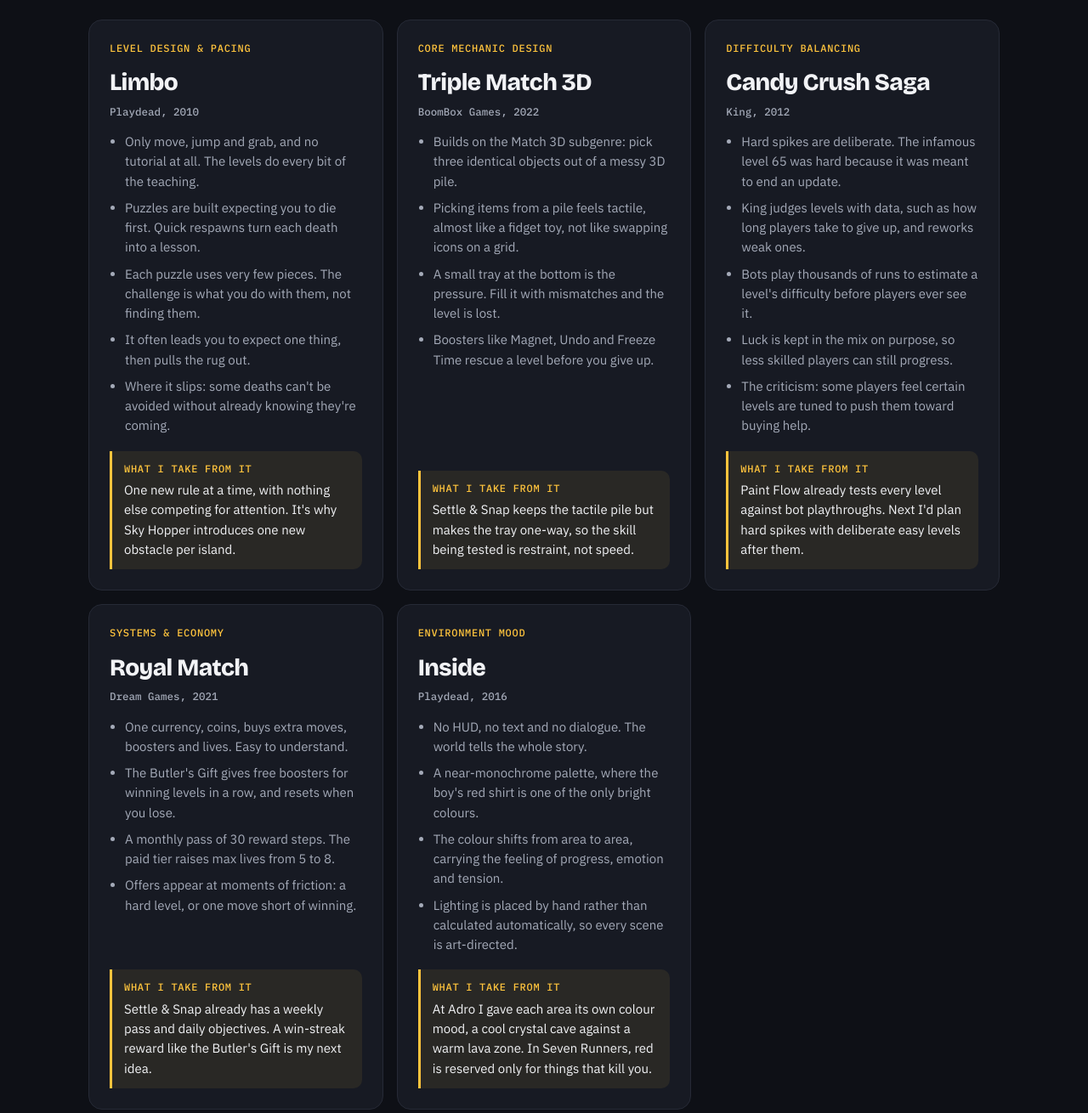
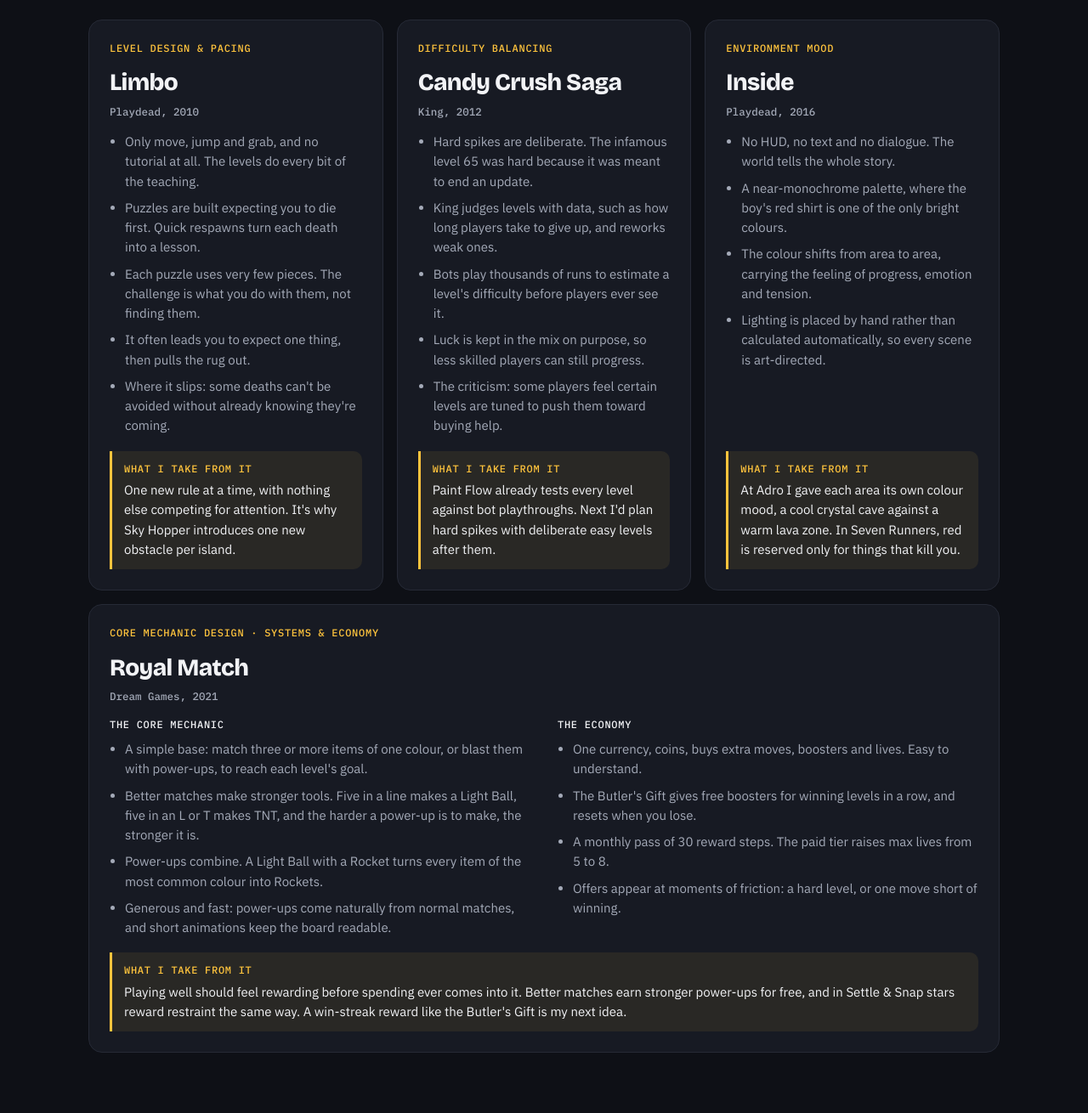
Before and after one commit to skyishighh/skyishighh.github.io, a plain HTML site: page index.html in a window 1280 px wide. Shown: the part 5327-6637 px from the top of the page at 85% size. Drawn offline with nearby package versions, Linux system fonts and the light colour scheme.

Commit message:
Replace Triple Match 3D with a merged Royal Match deconstruction
Royal Match now covers both core mechanic design and systems &
economy in one full-width card; both skill cards link to it.

Co-Authored-By: Claude Opus 5.5 <noreply@anthropic.com>
Claude-Session: https://claude.ai/code/session_01BaQjvCtTiCJdm7GxNC6hcn

```diff
--- a/index.html
+++ b/index.html
@@ -106,6 +106,9 @@
   .decon { background: var(--panel); border: 1px solid var(--rule); border-radius: 16px; padding: 24px; display: flex; flex-direction: column; scroll-margin-top: 20px; }
   .decon h3 { font-size: 28px; font-weight: 800; }
   .decon .meta { margin: 2px 0 14px; color: var(--soft); font-family: var(--mono); font-size: 12.5px; }
+  .decon.wide { grid-column: 1 / -1; }
+  .decon .parts { display: grid; grid-template-columns: repeat(auto-fit, minmax(260px, 1fr)); gap: 8px 32px; }
+  .decon h4 { font-family: var(--mono); font-weight: 500; font-size: 12px; letter-spacing: .06em; text-transform: uppercase; color: var(--ink); margin: 0 0 8px; }
   .decon ul { margin: 0 0 18px; padding-left: 18px; color: var(--soft); font-size: 15px; display: grid; gap: 8px; }
   .decon .take { margin-top: auto; background: rgba(255,196,61,.08); border-left: 3px solid var(--accent); border-radius: 0 10px 10px 0; padding: 12px 14px; }
   .decon .take b { display: block; font-family: var(--mono); font-size: 12px; letter-spacing: .06em; text-transform: uppercase; color: var(--accent); margin-bottom: 4px; font-weight: 500; }
@@ -284,7 +287,7 @@
           <li><a href="#sky-hopper">Sky Hopper</a><span>One-touch flying. Hold to climb, release to dive.</span></li>
           <li><a href="#paint-flow">Paint Flow</a><span>Load colour cannons onto a belt to paint the picture.</span></li>
         </ul>
-        <a class="studied" href="#triple-match">Studied: Triple Match 3D &#8594;</a>
+        <a class="studied" href="#royal-match">Studied: Royal Match &#8594;</a>
       </div>
       <div class="skill-card">
         <span class="tag">02</span>
@@ -353,18 +356,6 @@
         </ul>
         <div class="take"><b>What I take from it</b><p>One new rule at a time, with nothing else competing for attention. It's why Sky Hopper introduces one new obstacle per island.</p></div>
       </article>
-      <article class="decon" id="triple-match">
-        <span class="tag">Core mechanic design</span>
-        <h3>Triple Match 3D</h3>
-        <p class="meta">BoomBox Games, 2022</p>
-        <ul>
-          <li>Builds on the Match 3D subgenre: pick three identical objects out of a messy 3D pile.</li>
-          <li>Picking items from a pile feels tactile, almost like a fidget toy, not like swapping icons on a grid.</li>
-          <li>A small tray at the bottom is the pressure. Fill it with mismatches and the level is lost.</li>
-          <li>Boosters like Magnet, Undo and Freeze Time rescue a level before you give up.</li>
-        </ul>
-        <div class="take"><b>What I take from it</b><p>Settle &amp; Snap keeps the tactile pile but makes the tray one-way, so the skill being tested is restraint, not speed.</p></div>
-      </article>
       <article class="decon" id="candy-crush">
         <span class="tag">Difficulty balancing</span>
         <h3>Candy Crush Saga</h3>
@@ -378,18 +369,6 @@
         </ul>
         <div class="take"><b>What I take from it</b><p>Paint Flow already tests every level against bot playthroughs. Next I'd plan hard spikes with deliberate easy levels after them.</p></div>
       </article>
-      <article class="decon" id="royal-match">
-        <span class="tag">Systems &amp; economy</span>
-        <h3>Royal Match</h3>
-        <p class="meta">Dream Games, 2021</p>
-        <ul>
-          <li>One currency, coins, buys extra moves, boosters and lives. Easy to understand.</li>
-          <li>The Butler's Gift gives free boosters for winning levels in a row, and resets when you lose.</li>
-          <li>A monthly pass of 30 reward steps. The paid tier raises max lives from 5 to 8.</li>
-          <li>Offers appear at moments of friction: a hard level, or one move short of winning.</li>
-        </ul>
-        <div class="take"><b>What I take from it</b><p>Settle &amp; Snap already has a weekly pass and daily objectives. A win-streak reward like the Butler's Gift is my next idea.</p></div>
-      </article>
       <article class="decon" id="inside">
         <span class="tag">Environment mood</span>
         <h3>Inside</h3>
@@ -401,6 +380,32 @@
           <li>Lighting is placed by hand rather than calculated automatically, so every scene is art-directed.</li>
         </ul>
         <div class="take"><b>What I take from it</b><p>At Adro I gave each area its own colour mood, a cool crystal cave against a warm lava zone. In Seven Runners, red is reserved only for things that kill you.</p></div>
+      </article>
+      <article class="decon wide" id="royal-match">
+        <span class="tag">Core mechanic design · Systems &amp; economy</span>
+        <h3>Royal Match</h3>
+        <p class="meta">Dream Games, 2021</p>
+        <div class="parts">
+        <div>
+        <h4>The core mechanic</h4>
+        <ul>
+          <li>A simple base: match three or more items of one colour, or blast them with power-ups, to reach each level's goal.</li>
+          <li>Better matches make stronger tools. Five in a line makes a Light Ball, five in an L or T makes TNT, and the harder a power-up is to make, the stronger it is.</li>
+          <li>Power-ups combine. A Light Ball with a Rocket turns every item of the most common colour into Rockets.</li>
+          <li>Generous and fast: power-ups come naturally from normal matches, and short animations keep the board readable.</li>
+        </ul>
+        </div>
+        <div>
+        <h4>The economy</h4>
+        <ul>
+          <li>One currency, coins, buys extra moves, boosters and lives. Easy to understand.</li>
+          <li>The Butler's Gift gives free boosters for winning levels in a row, and resets when you lose.</li>
+          <li>A monthly pass of 30 reward steps. The paid tier raises max lives from 5 to 8.</li>
+          <li>Offers appear at moments of friction: a hard level, or one move short of winning.</li>
+        </ul>
+        </div>
+        </div>
+        <div class="take"><b>What I take from it</b><p>Playing well should feel rewarding before spending ever comes into it. Better matches earn stronger power-ups for free, and in Settle &amp; Snap stars reward restraint the same way. A win-streak reward like the Butler's Gift is my next idea.</p></div>
       </article>
     </div>
   </section>
```
